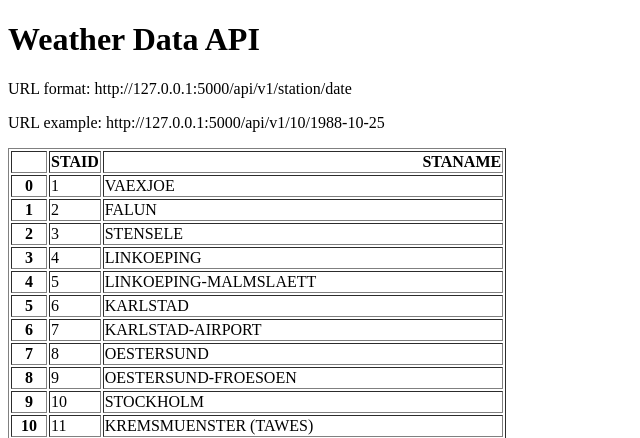
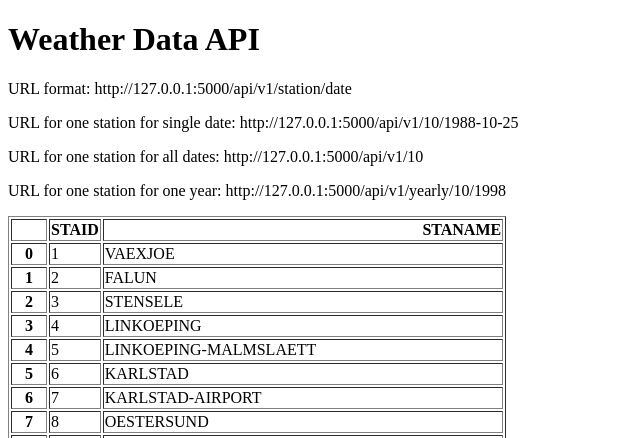
Before and after one commit to ikari2k/app6_weather_api, a Flask app: page / in a window 1280 px wide. Shown: the part 26-464 px from the top of the page, without its empty margins (0-640 px from the left). Run offline with Flask 3, Linux system fonts and the light colour scheme.

Commit message:
added 2 new endpoints for  station data and yearly station data

```diff
--- a/main.py
+++ b/main.py
@@ -19,5 +19,21 @@ def about(station, date):
             "date": date,
             "temperature": temperature}
 
+
+@app.route("/api/v1/<station>")
+def all_data(station):
+    filename = "data_small/TG_STAID" + str(station).zfill(6) + ".txt"
+    df = pd.read_csv(filename, skiprows=20, parse_dates=["    DATE"])
+    result = df.to_dict(orient="records")
+    return result
+
+@app.route("/api/v1/yearly/<station>/<year>")
+def yearly(station, year):
+    filename = "data_small/TG_STAID" + str(station).zfill(6) + ".txt"
+    df = pd.read_csv(filename, skiprows=20)
+    df["    DATE"] = df["    DATE"].astype(str)
+    result = df[df["    DATE"].str.startswith(str(year))].to_dict(orient="records")
+    return result
+
 if __name__ =="__main__":
     app.run(debug=True,host="127.0.0.1", port=5000)
--- a/templates/home.html
+++ b/templates/home.html
@@ -11,7 +11,9 @@
         </nav>
         <h1>Weather Data API</h1>
         <p>URL format: http://127.0.0.1:5000/api/v1/station/date</p>
-        <p>URL example: http://127.0.0.1:5000/api/v1/10/1988-10-25</p>
+        <p>URL for one station for single date: http://127.0.0.1:5000/api/v1/10/1988-10-25</p>
+        <p>URL for one station for all dates: http://127.0.0.1:5000/api/v1/10</p>
+        <p>URL for one station for one year: http://127.0.0.1:5000/api/v1/yearly/10/1998</p>
         <p>{{data|safe}}</p>
     </body>
 </html>
```
